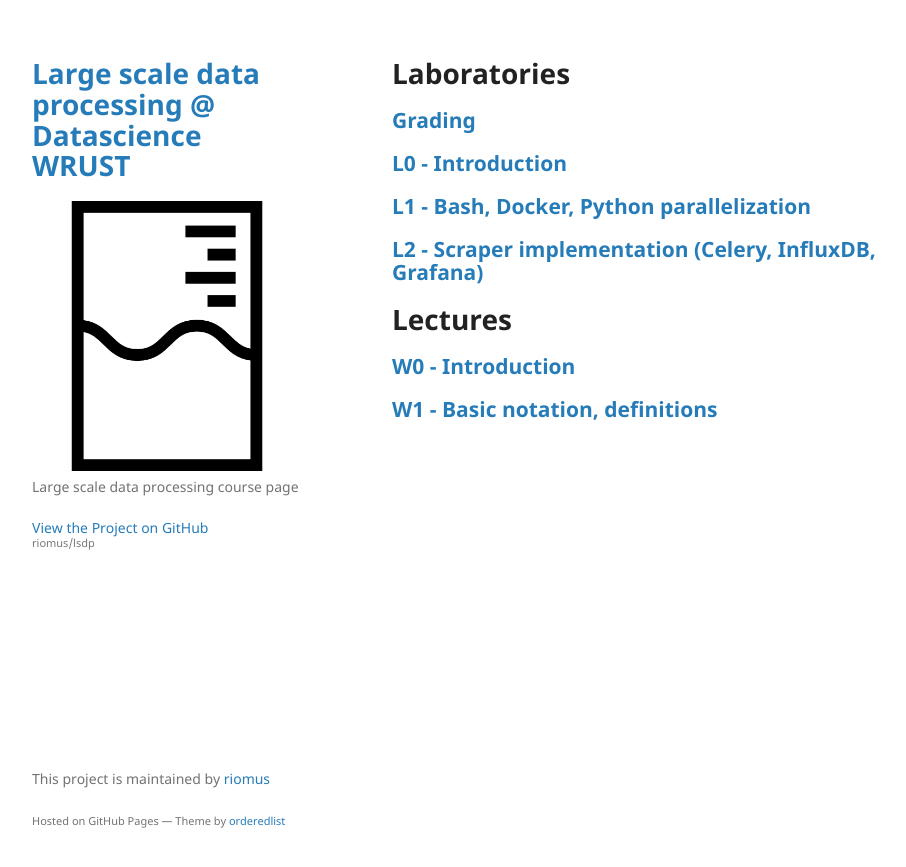
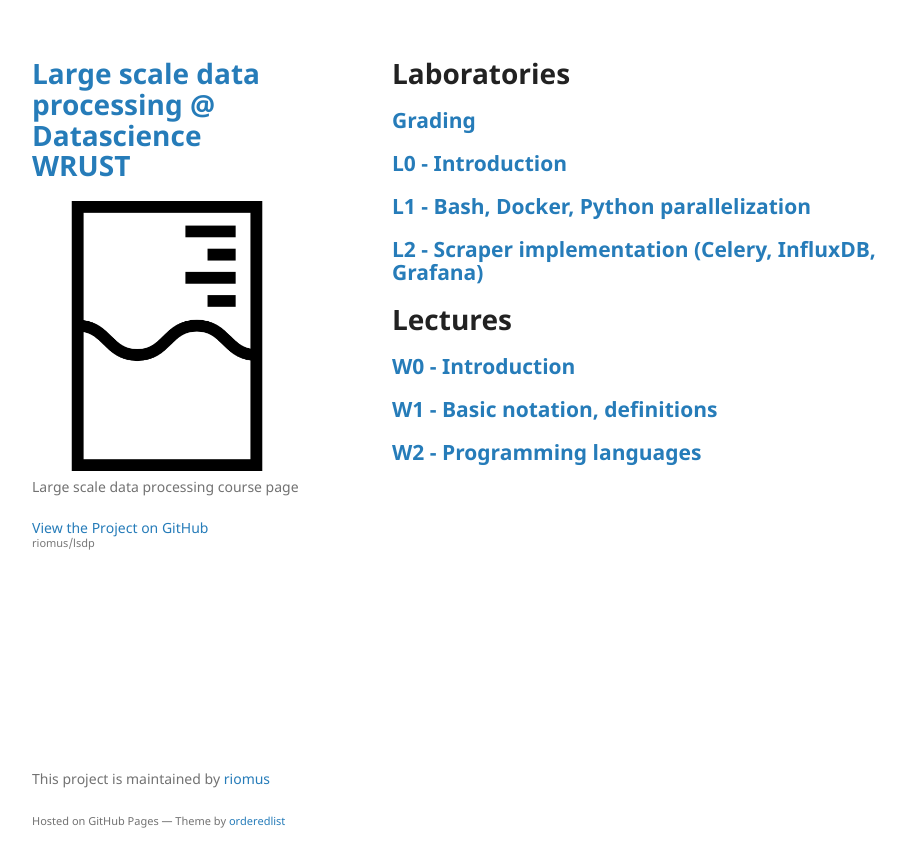
Before and after one commit to riomus/lsdp, a Jekyll site: the page built from index.md, in a window 1280 px wide. Shown: the top 867 px of the page, without its empty margins (178-1084 px from the left). Built offline with Jekyll 4.4.1, drawn with Linux system fonts in a browser that asks for light colours; our own code applies the rules of GitHub Pages for plain Markdown files.

Commit message:
Add W2 (programming languages)

```diff
--- a/index.md
+++ b/index.md
@@ -12,3 +12,4 @@ layout: default
 # Lectures
 ## [W0 - Introduction](/static/W0.pdf)
 ## [W1 - Basic notation, definitions](/static/W1.pdf)
+## [W2 - Programming languages](/static/W2.pdf)
```
Also changed, not shown: 1 other file.
